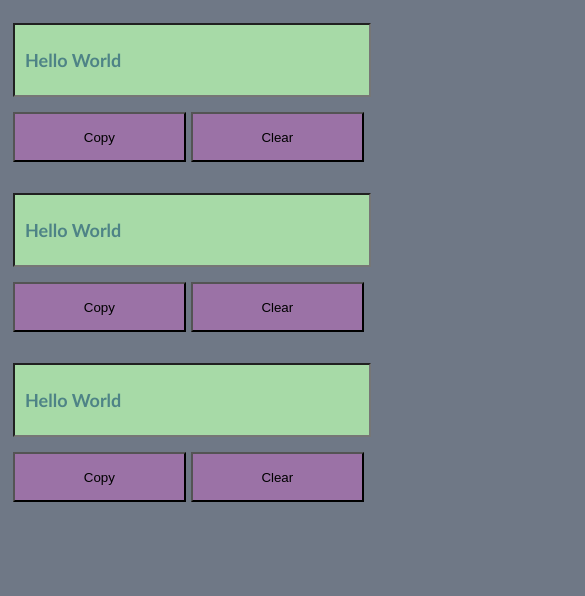
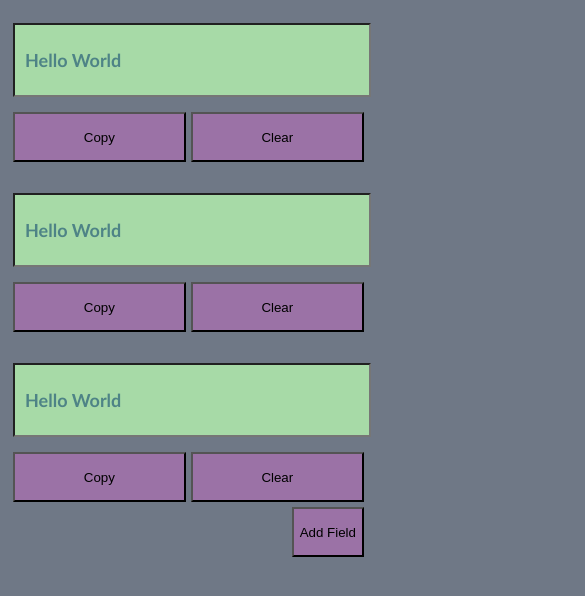
Before and after one commit to dmitrifedoruk/vite-copy-tool, a website built with Vite: page index.html in a window 390 px wide. Shown: the top 596 px of the page, 585 px wide, since content can reach past the window. Built offline with nearby package versions, Linux system fonts and the light colour scheme.

Commit message:
adjusting mobile styles

```diff
--- a/style.css
+++ b/style.css
@@ -60,7 +60,7 @@
 
 @media only screen and (max-width: 800px) {
 
-  #fields {
+  #fields, #controls {
     width: 90vw;
     margin: 5px;
   }
```
